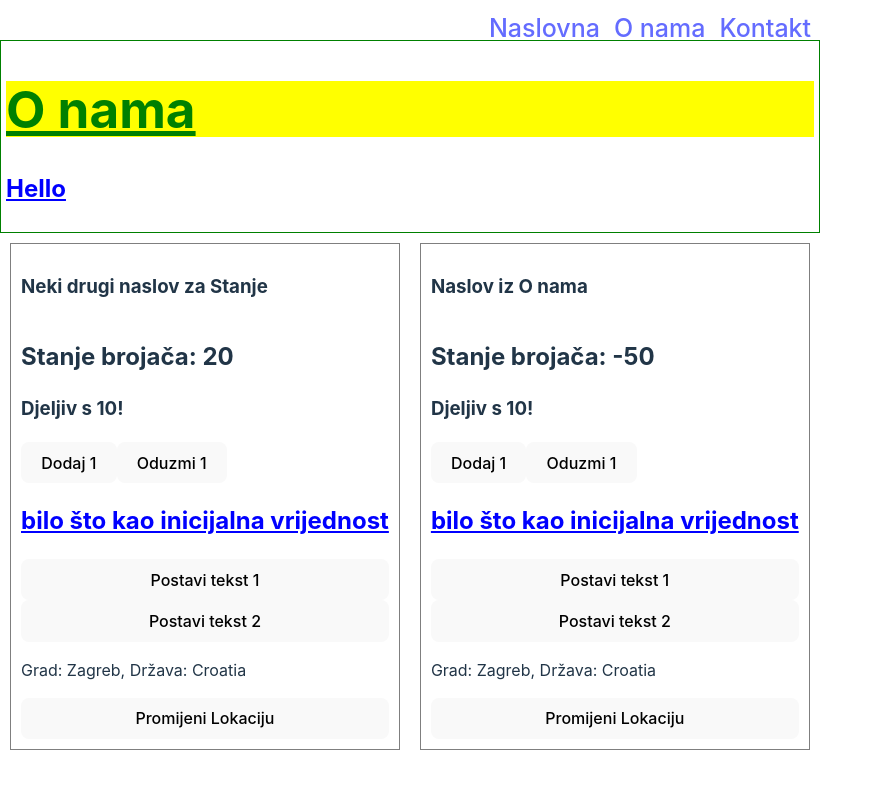
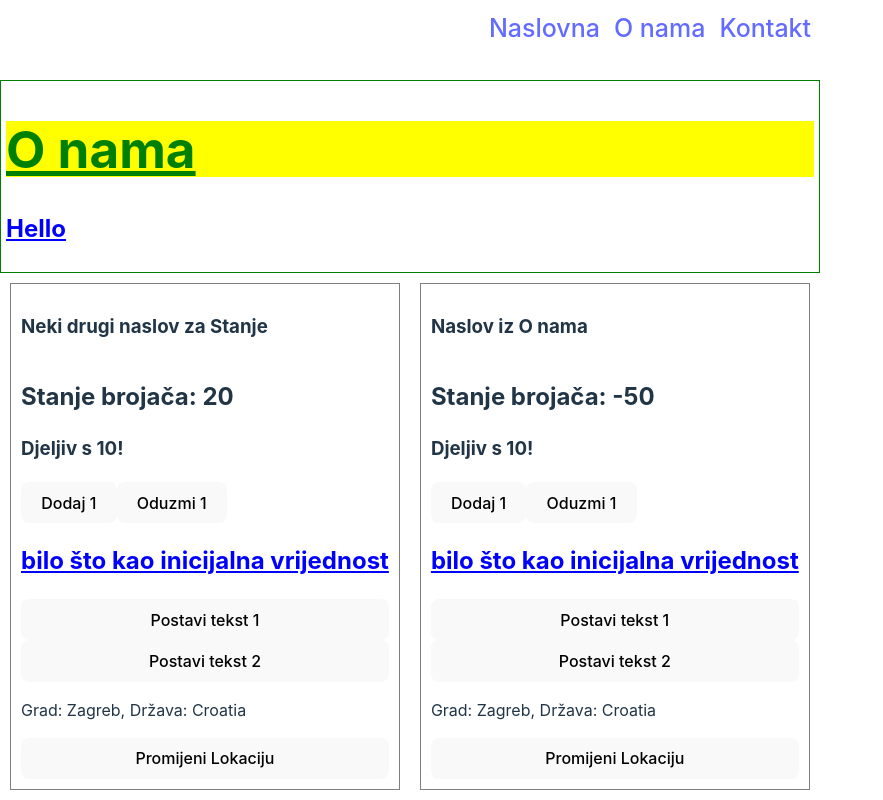
Before and after one commit to webbugt/algebra-react-vjezbe, a React (Vite) app: page /onama in a window 1280 px wide. Shown: the whole page, without its empty margins (0-883 px from the left). Built offline with nearby package versions, Linux system fonts and the light colour scheme.

Commit message:
fix: style header a bit

```diff
--- a/src/components/Header.jsx
+++ b/src/components/Header.jsx
@@ -1,8 +1,16 @@
 // import React from 'react'
-import { Link } from 'react-router-dom'
+import { Link } from "react-router-dom";
 
 function Header() {
-  return <header style={{
+  return (
+    <>
+      <div
+        style={{
+          marginBottom: 80,
+        }}
+      />
+      <header
+        style={{
           fontSize: 25,
           position: "fixed",
           top: 0,
@@ -12,12 +20,15 @@ function Header() {
           gap: 14,
           justifyContent: "center",
           padding: 10,
-  }}>
+          background: "white"
+        }}
+      >
         <Link to="/">Naslovna</Link>
         <Link to="/onama">O nama</Link>
         <Link to="/kontakt">Kontakt</Link>
-  </header>;
+      </header>
+    </>
+  );
 }
 
-
-export default Header
+export default Header;
```
Lines whose indentation alone changed are shown as unchanged.
